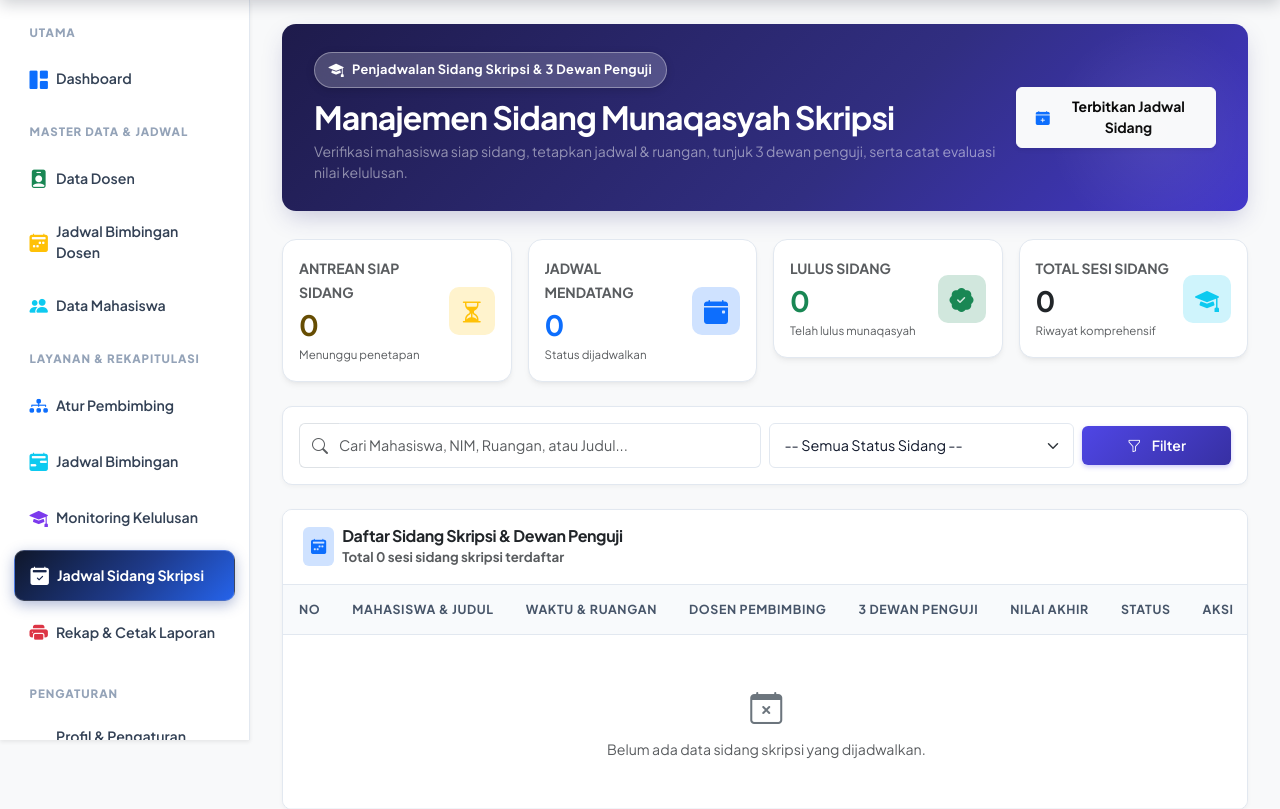
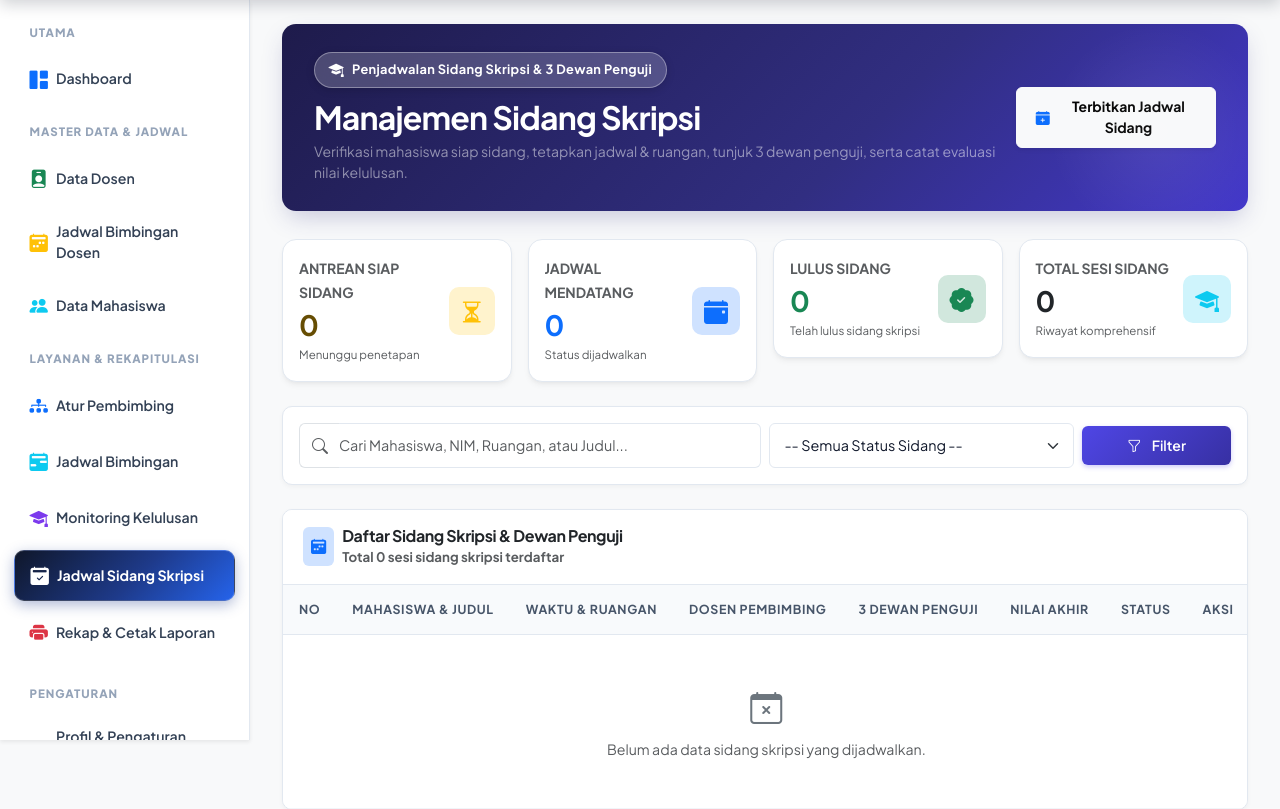
Before and after one commit to robimhmmd-ux/Project-Bimbingan, a PHP site: page /admin/jadwal_sidang.php in a window 1280 px wide. Shown: the part 60-869 px from the top of the page. Run offline with PHP 8.4, Linux system fonts and the light colour scheme; a user stored in the database is signed in; data comes from the database, SQL or seed files in the repository; data that the repository does not hold is empty.

Commit message:
refactor: sesuaikan penyebutan munaqasyah menjadi sidang di data mahasiswa dan jadwal sidang

```diff
--- a/admin/data_mahasiswa.php
+++ b/admin/data_mahasiswa.php
@@ -444,7 +444,7 @@ require_once '../templates/sidebar_admin.php';
                 <select name="status" class="form-select" onchange="this.form.submit()">
                     <option value="all" <?= ($filter_status === 'all') ? 'selected' : ''; ?>>-- Semua Status Kelulusan --</option>
                     <option value="proses_bimbingan" <?= ($filter_status === 'proses_bimbingan') ? 'selected' : ''; ?>>Proses Bimbingan (Aktif)</option>
-                    <option value="siap_sidang" <?= ($filter_status === 'siap_sidang') ? 'selected' : ''; ?>>Siap Sidang Munaqasyah</option>
+                    <option value="siap_sidang" <?= ($filter_status === 'siap_sidang') ? 'selected' : ''; ?>>Siap Sidang</option>
                     <option value="lulus" <?= ($filter_status === 'lulus') ? 'selected' : ''; ?>>Telah Lulus</option>
                 </select>
             </div>
@@ -811,7 +811,7 @@ require_once '../templates/sidebar_admin.php';
                     <select name="status_kelulusan" id="kelulusan_status" class="form-select" required>
                         <option value="proses_bimbingan">Proses Bimbingan (Masih aktif bimbingan/revisi)</option>
                         <option value="siap_sidang">Siap Sidang (ACC seluruh bab skripsi)</option>
-                        <option value="lulus">Lulus (Telah lulus sidang munaqasyah)</option>
+                        <option value="lulus">Lulus (Telah lulus sidang skripsi)</option>
                     </select>
                 </div>
 
--- a/admin/jadwal_sidang.php
+++ b/admin/jadwal_sidang.php
@@ -336,7 +336,7 @@ require_once '../templates/sidebar_admin.php';
             <i class="bi bi-mortarboard-fill"></i>
             <span>Penjadwalan Sidang Skripsi & 3 Dewan Penguji</span>
         </div>
-        <h2 class="fw-bold text-white mb-1">Manajemen Sidang Munaqasyah Skripsi</h2>
+        <h2 class="fw-bold text-white mb-1">Manajemen Sidang Skripsi</h2>
         <p class="text-white-50 small mb-0">Verifikasi mahasiswa siap sidang, tetapkan jadwal & ruangan, tunjuk 3 dewan penguji, serta catat evaluasi nilai kelulusan.</p>
     </div>
     <div class="d-flex align-items-center gap-2">
@@ -399,7 +399,7 @@ require_once '../templates/sidebar_admin.php';
                 <div>
                     <span class="small text-muted fw-bold text-uppercase">Lulus Sidang</span>
                     <h3 class="fw-bold text-success mb-0 mt-1"><?= $count_sidang_lulus; ?></h3>
-                    <small class="text-muted" style="font-size: 0.72rem;">Telah lulus munaqasyah</small>
+                    <small class="text-muted" style="font-size: 0.72rem;">Telah lulus sidang skripsi</small>
                 </div>
                 <div class="metric-icon-box bg-success-subtle text-success">
                     <i class="bi bi-patch-check-fill"></i>
@@ -720,7 +720,7 @@ require_once '../templates/sidebar_admin.php';
 
                     <!-- Ruangan Sidang -->
                     <div class="col-12">
-                        <label class="form-label small fw-semibold">Ruangan Sidang Munaqasyah <span class="text-danger">*</span></label>
+                        <label class="form-label small fw-semibold">Ruangan Sidang Skripsi <span class="text-danger">*</span></label>
                         <input type="text" class="form-control" name="ruangan" placeholder="Contoh: Ruang Sidang Utama Gd. Rektorat Lt. 2 / Lab Komputer 1" required>
                     </div>
 
```
